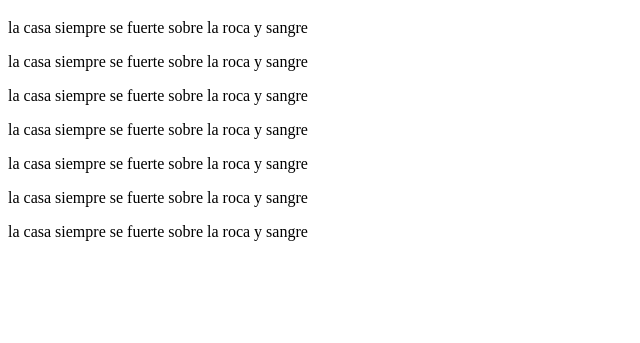
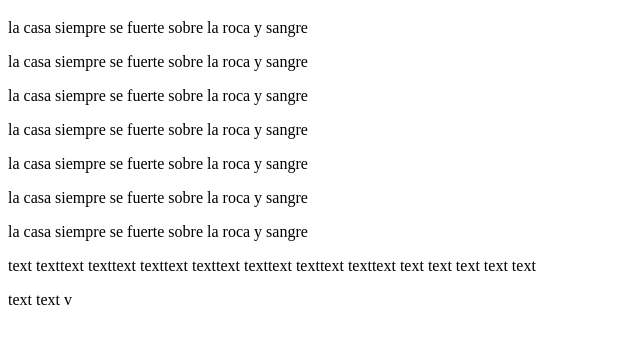
Before and after one commit to NestorErazo/evidencia2, a plain HTML site: page index.html in a window 1280 px wide. Shown: the part 61-404 px from the top of the page, without its empty margins (0-640 px from the left). Drawn offline with Linux system fonts and the light colour scheme.

Commit message:
1 commit fusionadas

```diff
--- a/index.html
+++ b/index.html
@@ -16,6 +16,12 @@
 <p>la casa siempre se fuerte sobre la roca y sangre</p>
 <p>la casa siempre se fuerte sobre la roca y sangre</p>
 <p>la casa siempre se fuerte sobre la roca y sangre</p>
+<p> text texttext texttext texttext texttext texttext texttext texttext text
+    text text
+    text text </p>
+    text text
+    v
+
 
 </body>
 </html>
```
Also changed, not shown: 1 other file.
